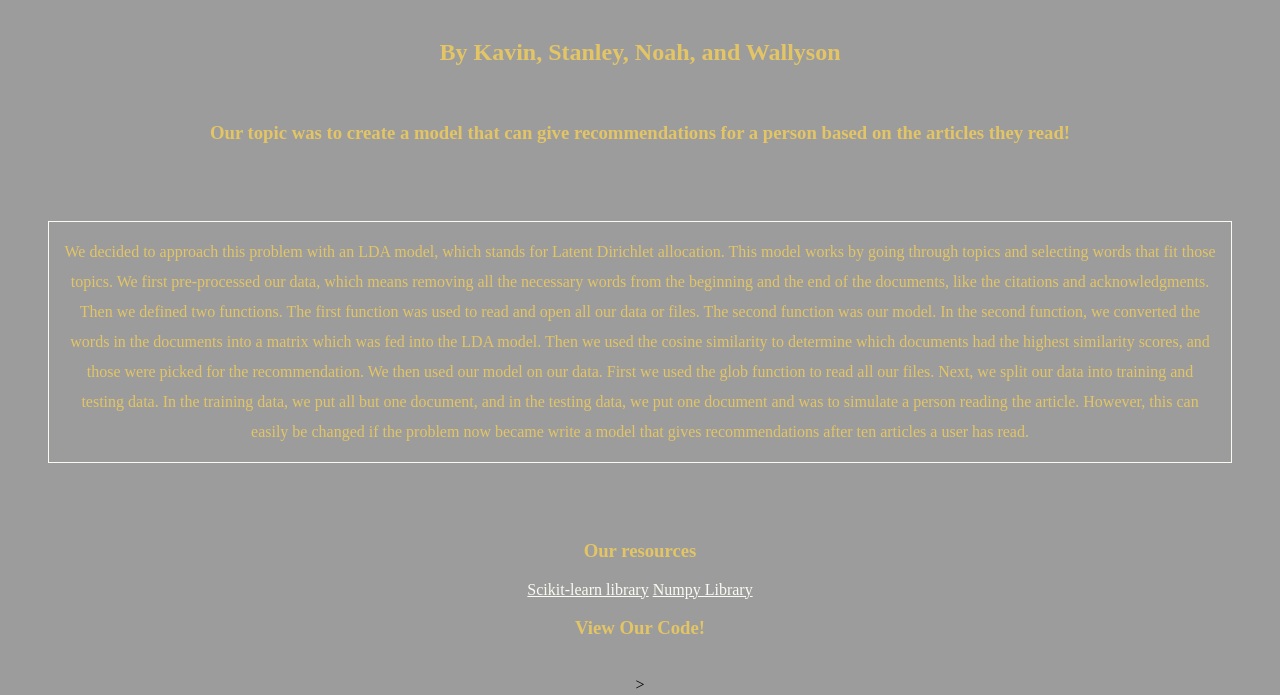
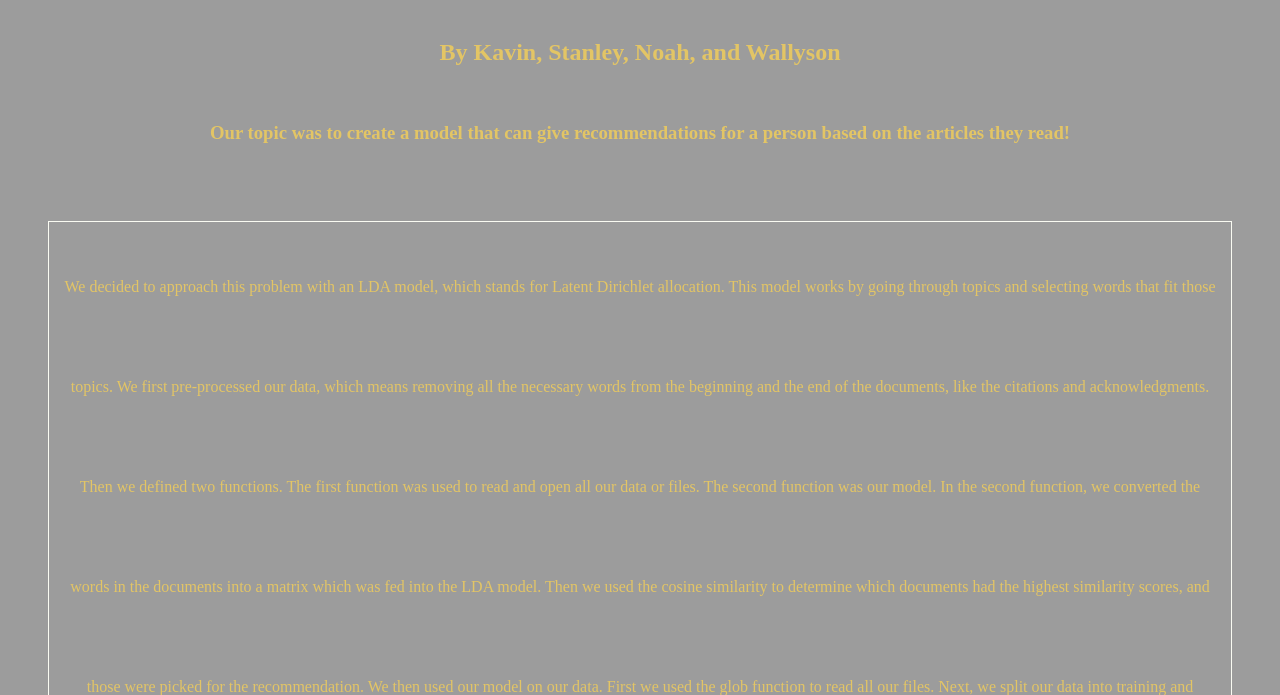
Before and after one commit to StanleyZhe/midterm, a plain HTML site: page index.html in a window 1280 px wide. Shown: the part 105-800 px from the top of the page. Drawn offline with Linux system fonts and the light colour scheme.

Commit message:
Update style.css

```diff
--- a/style.css
+++ b/style.css
@@ -20,7 +20,7 @@ p {
     margin: 40px;
     border: 1px solid #FAFBF2;
     padding: 15px;
-    line-height: 30px;
+    line-height: 100px;
 }
 
 h3 {
```
